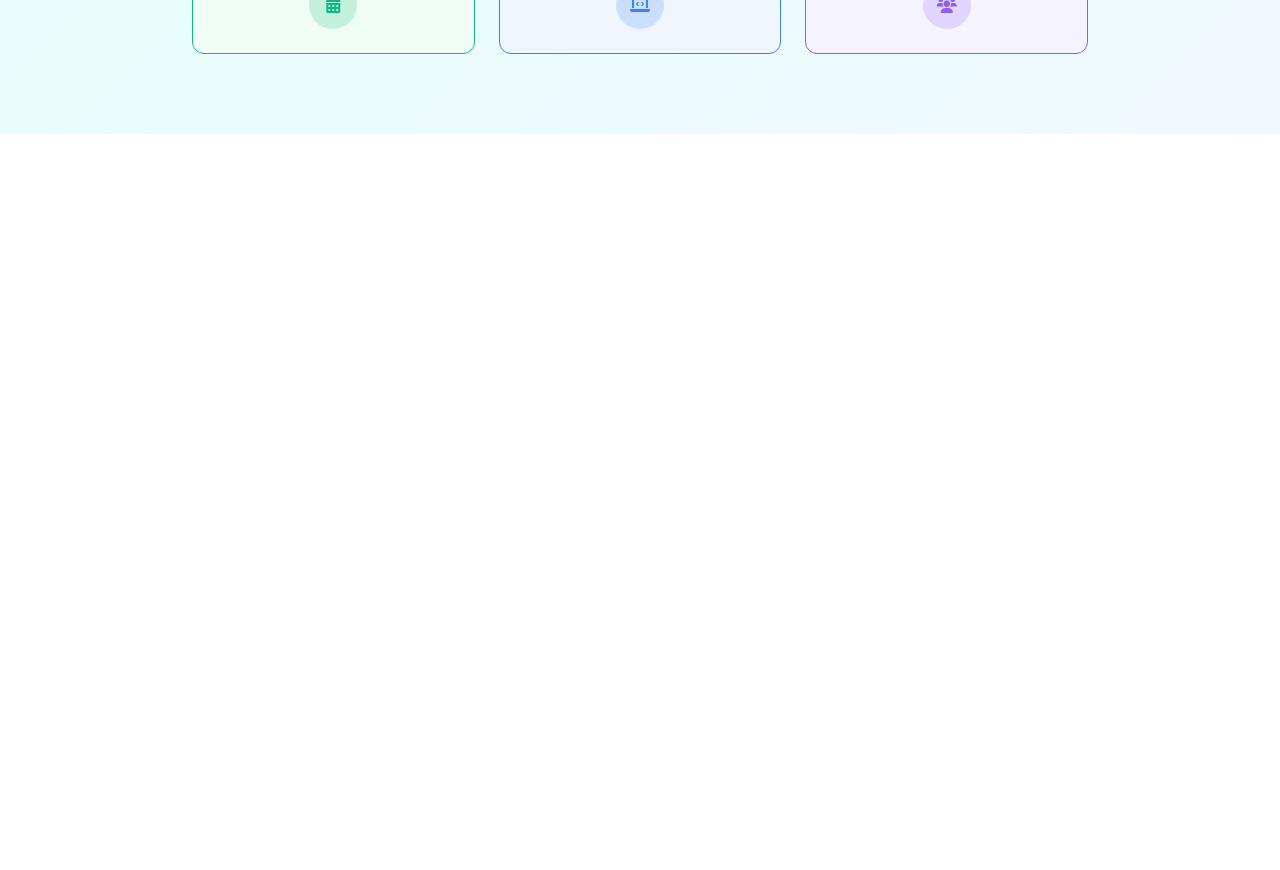
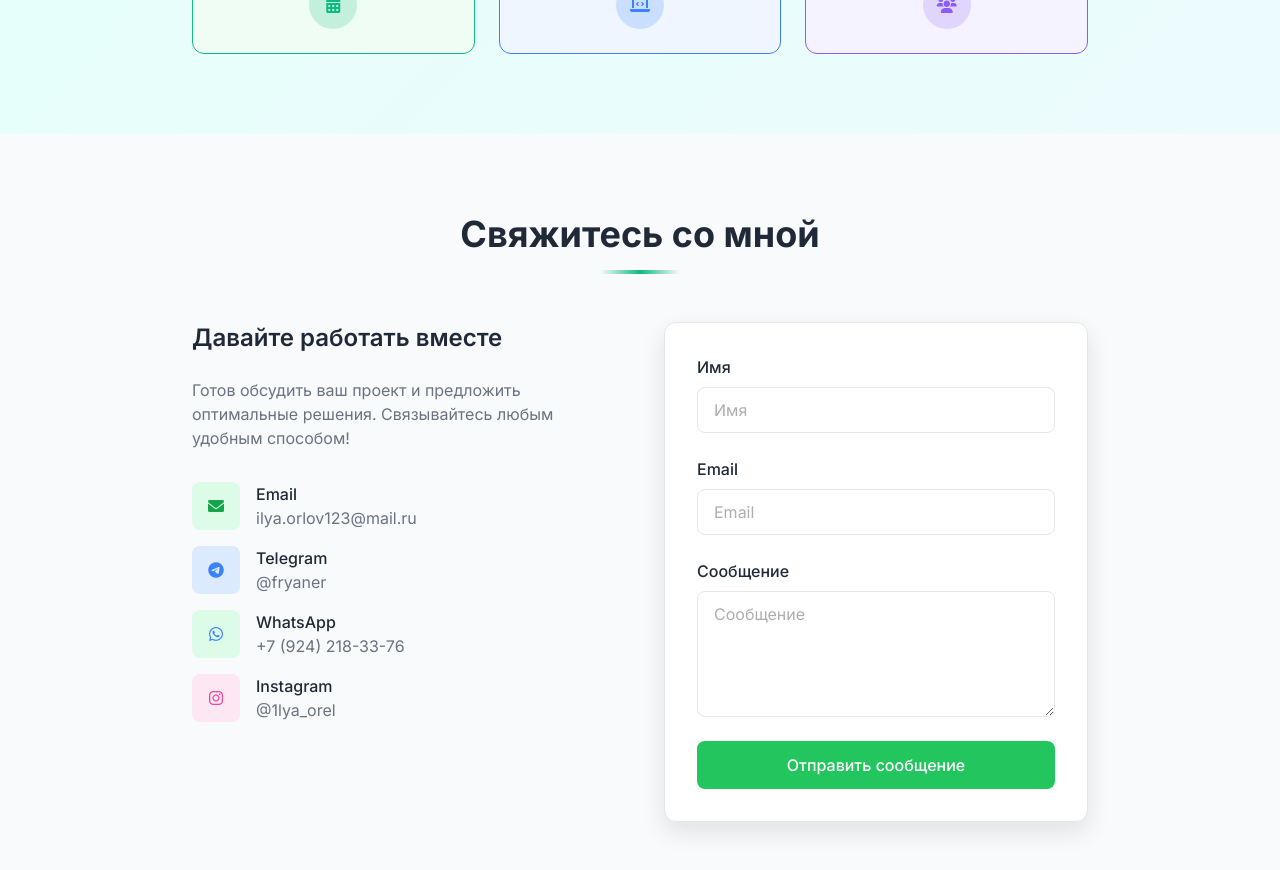
Before and after one commit to Fryaner/ilya-portfolio, a Vue app: page / in a window 1280 px wide. Shown: the part 2260-3130 px from the top of the page. Before the commit the page ends 2394 px from the top, so only its background shows below. Built offline with nearby package versions, Linux system fonts and the light colour scheme.

Commit message:
add: ДОбавли новый блок 'Связатсья со мной' + фиксы

```diff
--- a/src/App.vue
+++ b/src/App.vue
@@ -3,6 +3,7 @@
   <coverMain />
   <aboutMe />
   <workExperience />
+  <contactMe />
 </template>
 
 <script setup lang="js">
@@ -10,4 +11,5 @@ import headerComponent from './components/header-main.vue'
 import coverMain from './components/cover-main.vue'
 import aboutMe from './components/about-me.vue'
 import workExperience from './components/work-experience.vue'
+import contactMe from './components/contact-me.vue'
 </script>
--- a/src/assets/main.scss
+++ b/src/assets/main.scss
@@ -9,7 +9,8 @@ body {
 }
 
 input,
-button {
+button,
+textarea {
   font-family: inherit;
 }
 
--- a/src/assets/variables.scss
+++ b/src/assets/variables.scss
@@ -30,7 +30,7 @@ $dark-bg-secondary: #1e293b;
 $dark-bg-gradient: linear-gradient(135deg, #0a1a1a 0%, #064e3b 30%, #0c4a6e 70%, #1e293b 100%);
 $dark-text-primary: #e6fffa;
 $dark-text-secondary: #a7f3d0;
-$dark-text-muted: #94a3b8;
+$dark-text-muted: #6ee7b7;
 $dark-border-color: #065f46;
 $dark-border-color-image: #10b981;
 $dark-card-bg: #1a2e3a;
@@ -77,14 +77,14 @@ $dark-form-bg-dark: linear-gradient(135deg, #334155 0%, #475569 100%);
   --card-bg: #{$dark-card-bg};
   --nav-bg: #{$dark-nav-bg};
 
-  --brand-primary: #{$brand-primary};
-  --brand-secondary: #{$brand-secondary};
-  --brand-accent: #{$brand-accent};
+  // --brand-primary: #{$dark-brand-primary};
+  // --brand-secondary: #{$dark-brand-secondary};
+  // --brand-accent: #{$dark-brand-accent};
 
-  --green-accent: #{$green-accent};
-  --blue-accent: #{$blue-accent};
-  --purple-accent: #{$purple-accent};
-  --green-bg: #{$green-bg};
-  --blue-bg: #{$blue-bg};
-  --purple-bg: #{$purple-bg};
+  // --green-accent: #{$dark-green-accent};
+  // --blue-accent: #{$dark-blue-accent};
+  // --purple-accent: #{$dark-purple-accent};
+  --green-bg: #{$dark-green-bg};
+  --blue-bg: #{$dark-blue-bg};
+  --purple-bg: #{$dark-purple-bg};
 }
--- /dev/null
+++ b/src/components/contact-me.vue
@@ -0,0 +1,229 @@
+<template>
+  <section class="contact-me">
+    <div class="contact-me__container">
+      <titleUI>
+        <template v-slot:title>
+          {{ t('contact.contact_title') }}
+        </template>
+      </titleUI>
+      <div class="contact-me__body">
+        <div class="contact-me__contacts">
+          <h3 class="contact-me__title">{{ t('contact.contact_subtitle') }}</h3>
+          <p class="contact-me__description">{{ t('contact.contact_description') }}</p>
+          <div class="contact-me__list">
+            <div class="contact-me__contact" v-for="contact of contacts" :key="contact.id">
+              <i :class="`contact__icon ${contact.icon}`"></i>
+              <div class="contact__body">
+                <p class="contact__title">{{ contact.title }}</p>
+                <p class="contact__subtitle">{{ contact.contact }}</p>
+              </div>
+            </div>
+          </div>
+        </div>
+        <form class="contact-me__form">
+          <div class="contact-me__input">
+            <label>{{ t('contact.contact_form_name') }}</label>
+            <input :placeholder="t('contact.contact_form_name')" type="text" />
+          </div>
+          <div class="contact-me__input">
+            <label>{{ t('contact.contact_form_email') }}</label>
+            <input :placeholder="t('contact.contact_form_email')" type="text" />
+          </div>
+          <div class="contact-me__input">
+            <label>{{ t('contact.contact_form_message') }}</label>
+            <textarea rows="5" :placeholder="t('contact.contact_form_message')"></textarea>
+          </div>
+          <button class="contact-me__button">{{ t('contact.contact_form_submit') }}</button>
+        </form>
+      </div>
+    </div>
+  </section>
+</template>
+
+<script setup lang="js">
+import { reactive } from 'vue'
+import titleUI from './ui/title-UI.vue'
+import { useI18n } from 'vue-i18n'
+
+const { t } = useI18n()
+
+const contacts = reactive([
+  {
+    id: '1',
+    title: 'Email',
+    contact: 'ilya.orlov123@mail.ru',
+    icon: 'fas fa-envelope contact__icon-email',
+  },
+  {
+    id: '2',
+    title: 'Telegram',
+    contact: '@fryaner',
+    icon: 'fab fa-telegram contact__icon-tg',
+  },
+  {
+    id: '3',
+    title: 'WhatsApp',
+    contact: '+7 (924) 218-33-76',
+    icon: 'fab fa-whatsapp contact__icon-wa',
+  },
+  {
+    id: '4',
+    title: 'Instagram',
+    contact: '@1lya_orel',
+    icon: 'fab fa-instagram contact__icon-inst',
+  },
+])
+</script>
+
+<style lang="scss" scoped>
+//Поправить
+[data-theme='dark'] .contact-me {
+  background: linear-gradient(135deg, #1a2e3a 0%, #064e3b 50%, #0c4a6e 100%);
+}
+.contact-me {
+  padding: 80px 24px;
+  background: var(--bg-secondary);
+
+  &__container {
+    max-width: 1236px;
+    margin: 0 auto;
+  }
+
+  .contact {
+    &__icon {
+      width: 48px;
+      height: 48px;
+      border-radius: 8px;
+      display: flex;
+      justify-content: center;
+      align-items: center;
+
+      &-email {
+        background: rgb(220 252 231);
+        color: rgb(22 163 74);
+      }
+
+      &-tg {
+        background: rgb(219 234 254);
+        color: rgb(59 130 246);
+      }
+
+      &-wa {
+        background: rgb(220 252 231);
+        color: rgb(59 130 246);
+      }
+
+      &-inst {
+        color: rgb(236 72 153);
+        background: rgb(252 231 243);
+      }
+    }
+
+    &__title {
+      color: var(--text-primary);
+      line-height: 24px;
+      font-weight: 500;
+    }
+
+    &__subtitle {
+      color: var(--text-secondary);
+      line-height: 24px;
+    }
+  }
+  &__body {
+    max-width: 896px;
+    margin: 0 auto;
+    display: grid;
+    grid-template-columns: repeat(2, 1fr);
+    gap: 48px;
+
+    @media screen and (max-width: $media-mobile) {
+      grid-template-columns: repeat(1, 1fr);
+    }
+  }
+
+  &__title {
+    color: var(--text-primary);
+    font-weight: 600;
+    font-size: 24px;
+    line-height: 32px;
+    margin-bottom: 24px;
+  }
+
+  &__description {
+    color: var(--text-secondary);
+    margin-bottom: 32px;
+    line-height: 24px;
+  }
+
+  &__list {
+    display: flex;
+    flex-direction: column;
+    gap: 16px;
+  }
+
+  &__contact {
+    display: flex;
+    gap: 16px;
+  }
+
+  &__form {
+    box-shadow: 0 10px 25px rgba(0, 0, 0, 0.1);
+    border: 1px solid var(--border-color);
+    border-radius: 12px;
+    padding: 32px;
+    background-color: var(--card-bg);
+    display: flex;
+    flex-direction: column;
+    gap: 24px;
+  }
+
+  &__input {
+    display: flex;
+    flex-direction: column;
+    gap: 8px;
+
+    label {
+      color: var(--text-primary);
+      font-weight: 500;
+      line-height: 24px;
+    }
+
+    input,
+    textarea {
+      padding: 12px 16px;
+      border: 1px solid var(--border-color);
+      border-radius: 8px;
+      transition: 0.3s;
+      font-size: 100%;
+      outline: none;
+      background: var(--card-bg);
+      &:focus {
+        border: 1px solid rgb(34 197 94);
+      }
+
+      &::placeholder {
+        color: rgb(174, 174, 174);
+      }
+    }
+  }
+
+  &__button {
+    background-color: rgb(34 197 94);
+    padding: 12px 0;
+    border-radius: 8px;
+    font-weight: 500;
+    color: rgb(255 255 255);
+    border: none;
+    cursor: pointer;
+    transition: 0.3s;
+    line-height: 24px;
+    font-size: 16px;
+    font-weight: 500;
+
+    &:hover {
+      background: rgb(22 163 74 / var(--tw-bg-opacity, 1));
+    }
+  }
+}
+</style>
--- a/src/components/work-experience.vue
+++ b/src/components/work-experience.vue
@@ -83,12 +83,14 @@ const { t } = useI18n()
 
 <style lang="scss" scoped>
 .work {
+  padding: 80px 24px;
   &__container {
     max-width: 1236px;
     margin: 0 auto;
-    padding: 80px 24px;
   }
-
+  [data-theme='dark'] &__experience {
+    border: 1px solid var(--border-color);
+  }
   &__experience {
     &-container {
       max-width: 896px;
@@ -109,6 +111,11 @@ const { t } = useI18n()
         display: flex;
         justify-content: space-between;
         align-items: center;
+
+        @media screen and (max-width: $media-mobile) {
+          flex-direction: column;
+          align-items: flex-start;
+        }
       }
 
       &__title {
@@ -141,11 +148,11 @@ const { t } = useI18n()
 
   &__item {
     display: flex;
-    align-items: center;
     font-size: 16px;
     gap: 12px;
 
     i {
+      margin-top: 4px;
       color: rgb(34 197 94 / var(--tw-text-opacity, 1));
     }
     span {
```
